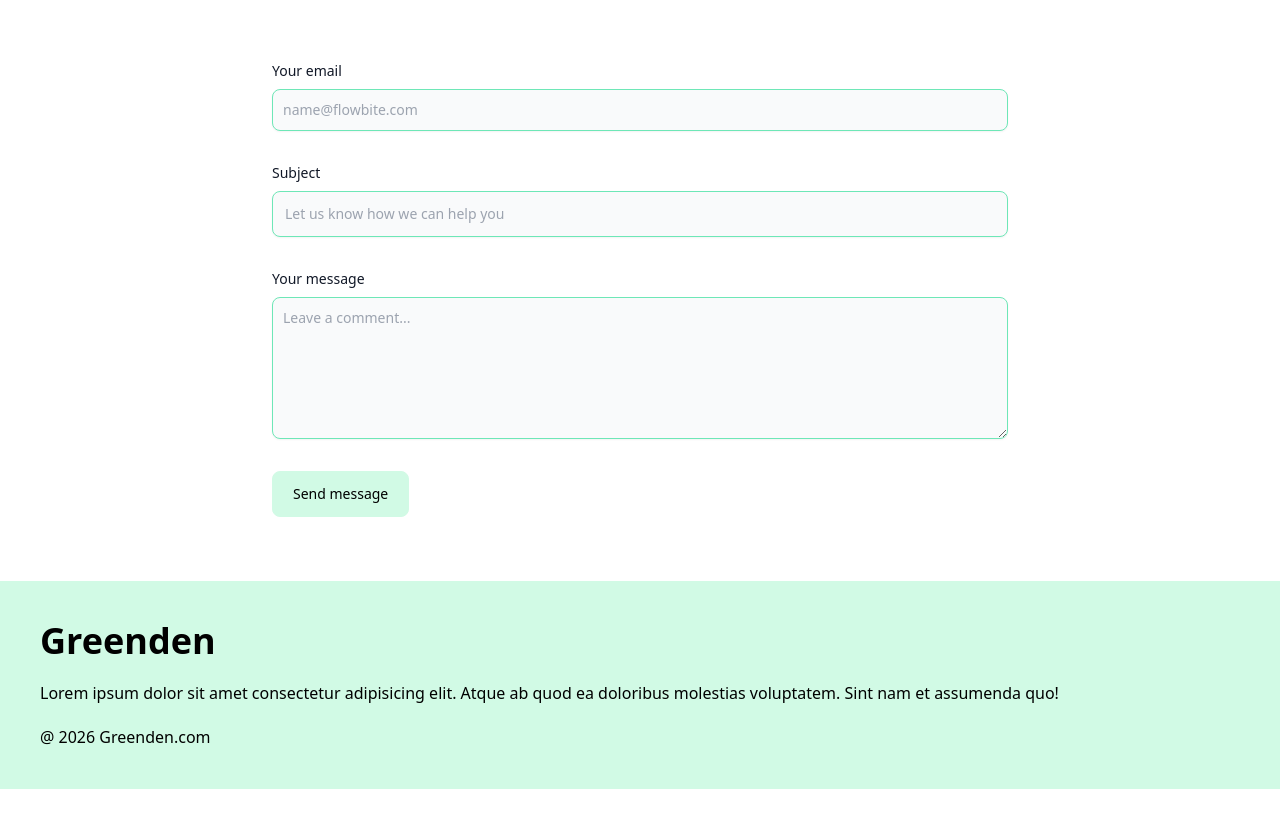
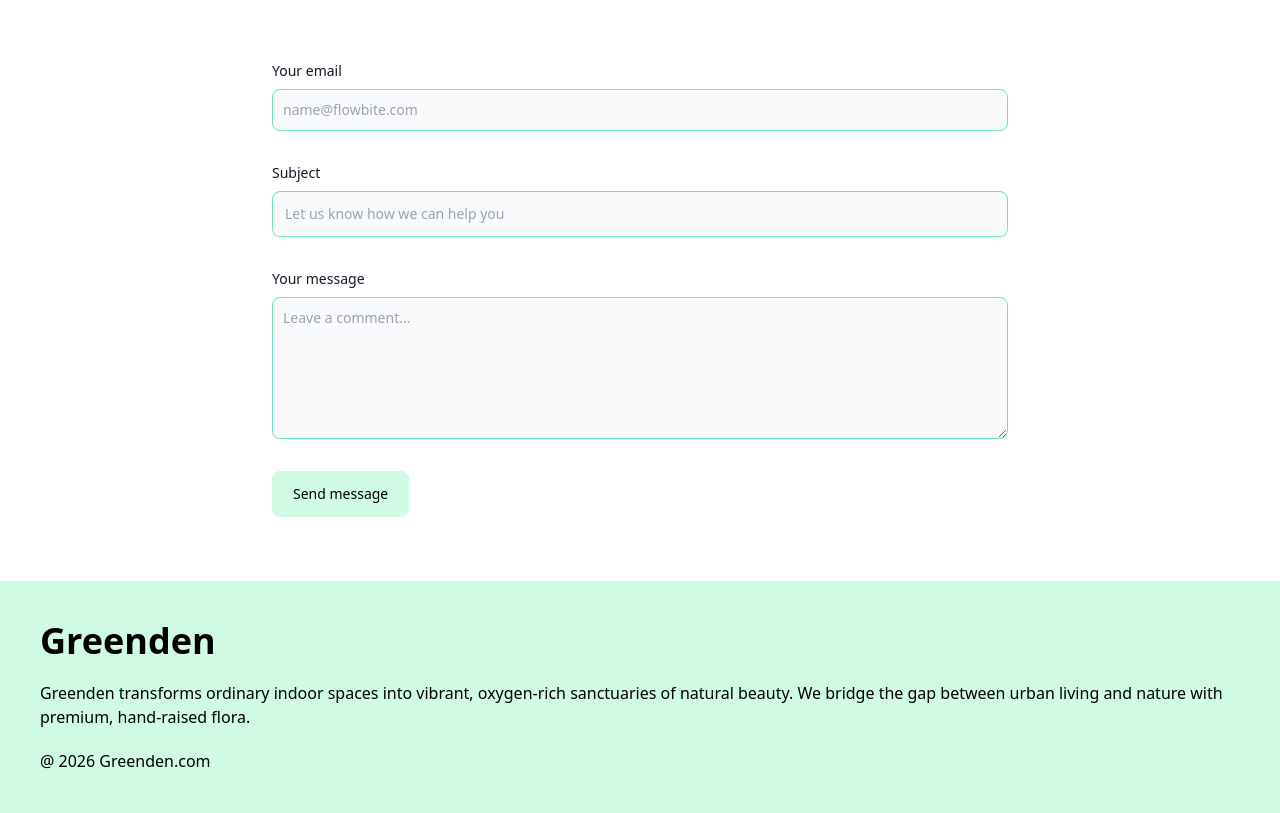
Before and after one commit to Sri-3116/TailwindCSS-Greenden, a plain HTML site: page contact.html in a window 1280 px wide. Shown: the part 235-1048 px from the top of the page. Before the commit the page ends 1024 px from the top, so only its background shows below. Drawn offline with nearby package versions, Linux system fonts and the light colour scheme.

Commit message:
Add files via upload

```diff
--- a/contact.html
+++ b/contact.html
@@ -61,7 +61,8 @@
         <!--Footer-->
     <section class="bg-green-100 p-10 flex flex-col gap-5">
         <h1 class="text-4xl font-bold">Greenden</h1>
-        <p>Lorem ipsum dolor sit amet consectetur adipisicing elit. Atque ab quod ea doloribus molestias voluptatem. Sint nam et assumenda quo!</p>
+        <p>Greenden transforms ordinary indoor spaces into vibrant, oxygen-rich sanctuaries of natural beauty. We bridge
+            the gap between urban living and nature with premium, hand-raised flora.</p>
         <p>@ 2026 Greenden.com</p>
     </section>
 
```
